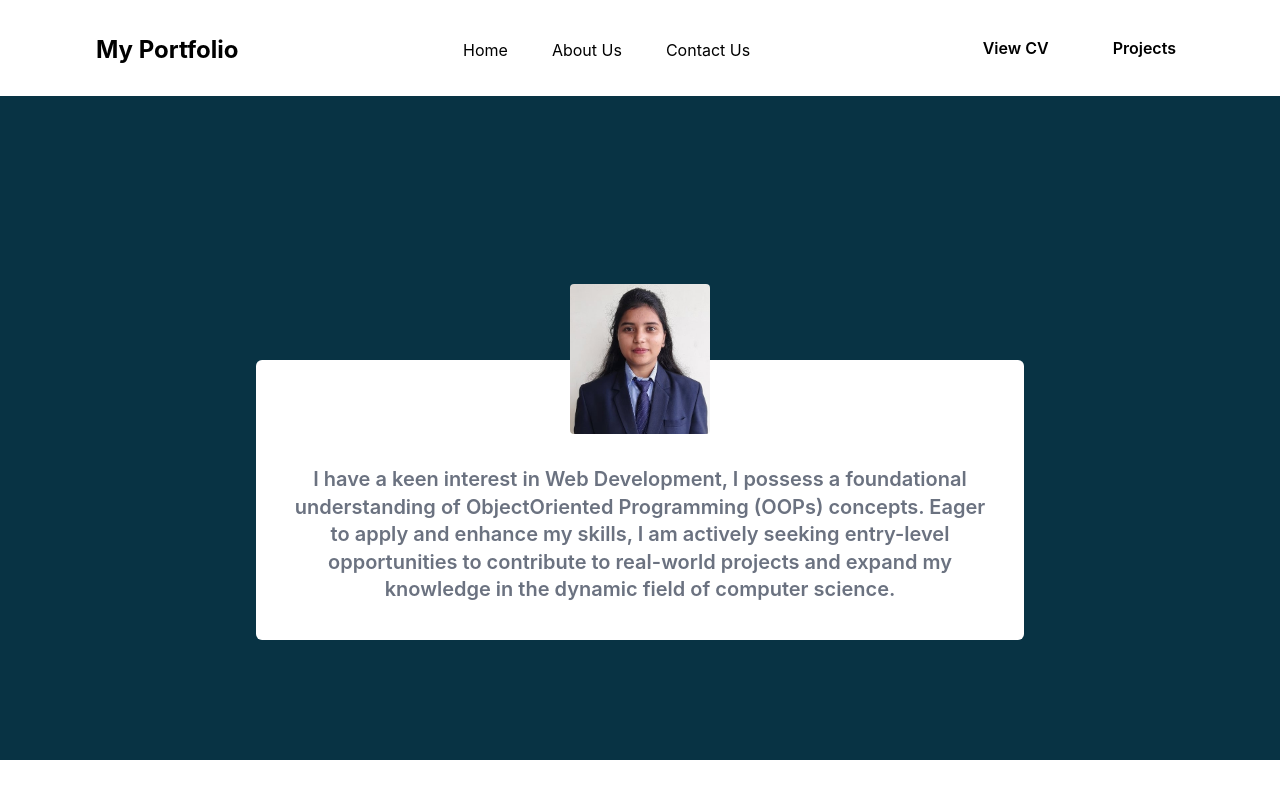
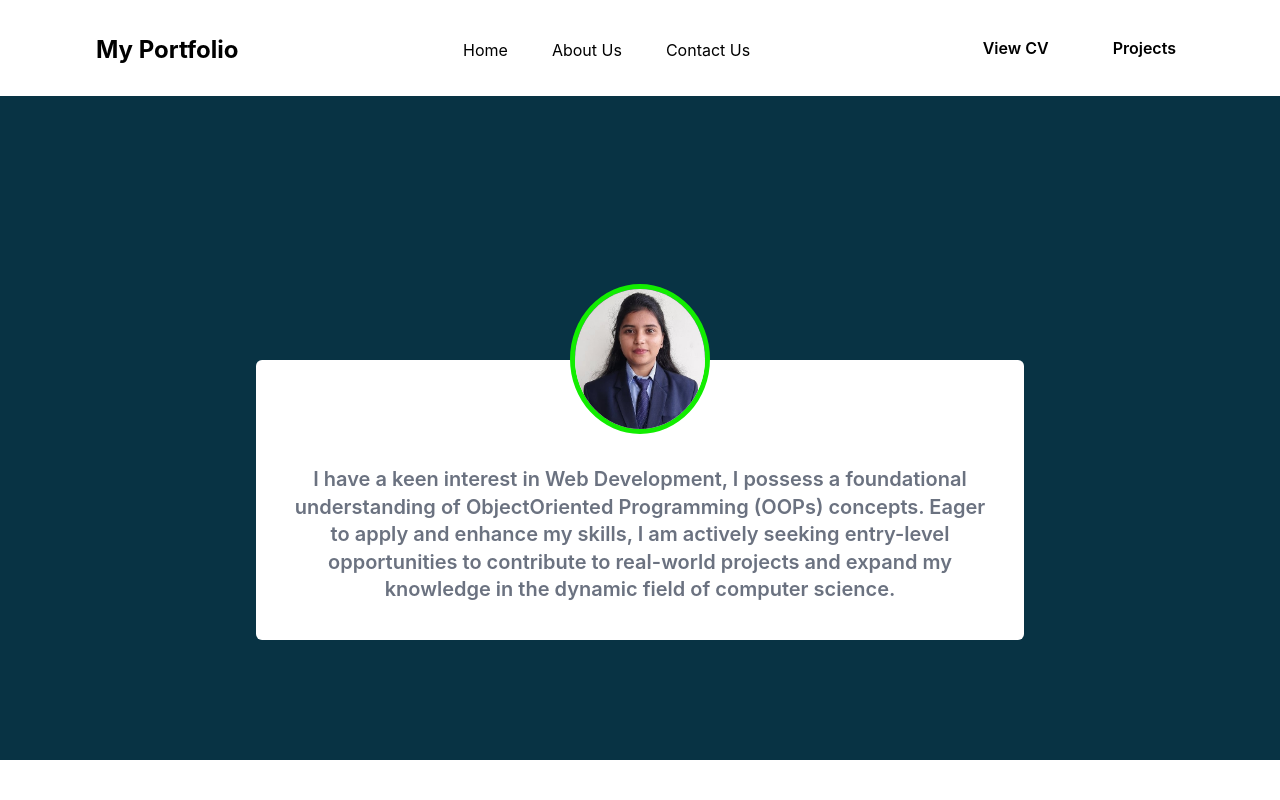
Before and after one commit to vaishnavibadwaik24/react-task, a React (Create React App) app: page / in a window 1280 px wide. Shown: the top 800 px of the page. Built offline with nearby package versions, Linux system fonts and the light colour scheme.

Commit message:
About section updated

```diff
--- a/src/App.css
+++ b/src/App.css
@@ -36,3 +36,26 @@
     transform: rotate(360deg);
   }
 }
+
+@keyframes borderAnimation {
+  0% {
+    border: 5px solid #f00; /* Start with red border */
+  }
+  25% {
+    border: 5px solid #0f0; /* Transition to green border */
+  }
+  50% {
+    border: 5px solid #00f; /* Transition to blue border */
+  }
+  75% {
+    border: 5px solid #ff0; /* Transition to yellow border */
+  }
+  100% {
+    border: 5px solid #f00; /* End with red border */
+  }
+}
+
+.border-animation {
+  animation: borderAnimation 5s infinite; /* 5s for the duration, infinite for continuous looping */
+  border-radius: 50%; /* Optional: to make the border rounded */
+}
--- a/src/App.js
+++ b/src/App.js
@@ -58,7 +58,12 @@ const Home = () => (
   <div className="container flex flex-col items-center mt-14 justify-center p-4 mx-auto sm:p-10 w-full">
     <div className="flex flex-row flex-wrap-reverse justify-center mt-8 w-full">
       <div className="flex flex-col justify-center w-full px-8 py-5 mt-14 text-center rounded-md bg-white text-gray-500 max-w-3xl">
-        <img alt="Photo" className="self-center flex-shrink-0 w-24 h-24 -mt-24 bg-center bg-cover rounded bg-gray-500" style={{ width: "140px", height: "150px" }} src={profile} />
+      <img
+          alt="Photo"
+          className="self-center flex-shrink-0 w-24 h-24 -mt-24 bg-center bg-cover rounded bg-gray-500 border-animation"
+          style={{ width: "140px", height: "150px" }}
+          src={profile}
+        />
         <div className="flex-1 my-4 mt-8">
           <p className="text-xl font-semibold leading-snug">I have a keen interest in Web Development, I possess a foundational understanding of ObjectOriented Programming (OOPs) concepts. Eager to apply and enhance my skills, I am actively seeking entry-level opportunities to contribute to real-world projects and expand my knowledge in the dynamic field of computer science.</p>
         </div>
```
